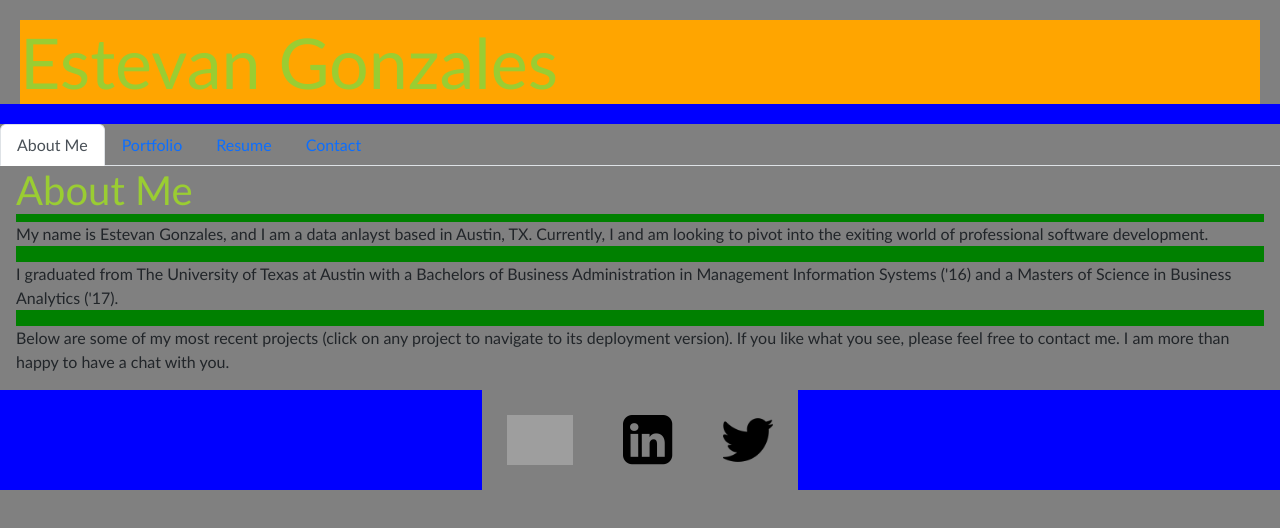
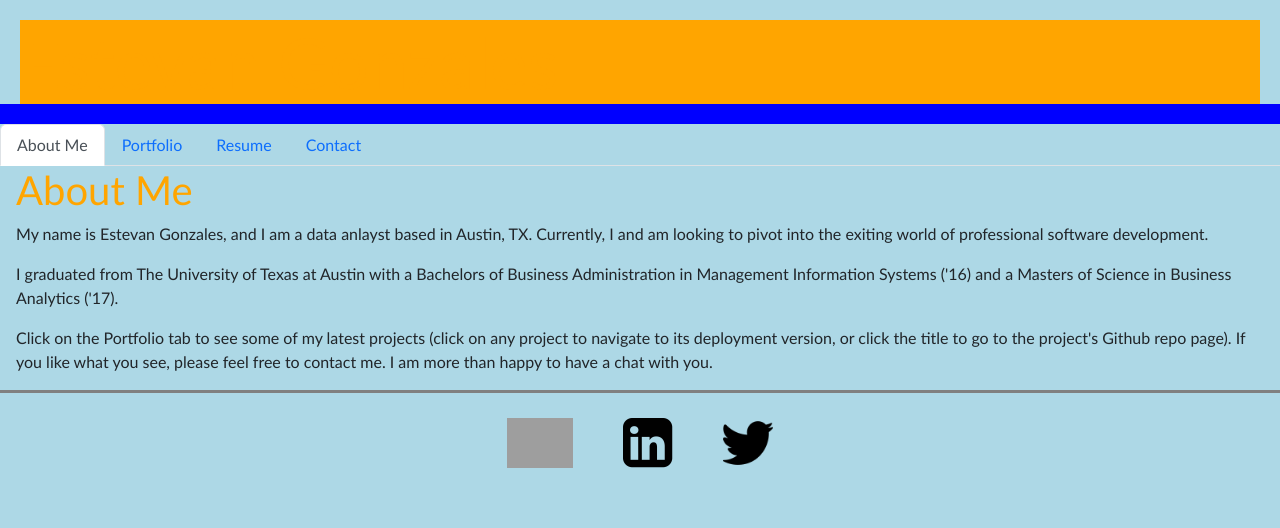
Before and after one commit to Estevan-Gonzales/module-20-challenge-react-portfolio, a React (Vite) app: page / in a window 1280 px wide. Shown: the top 528 px of the page. Built offline with nearby package versions, Linux system fonts and the light colour scheme; grey boxes are pictures that could not be loaded.

Commit message:
Adjusted colors. Added title links

```diff
--- a/src/App.css
+++ b/src/App.css
@@ -4,7 +4,7 @@
   padding: 0;
   font-family: 'Trebuchet MS', 'Lucida Sans Unicode', 'Lucida Grande',
     'Lucida Sans', Arial, sans-serif;
-  background-color: grey;
+  background-color: lightblue;
 }
 
 body {
@@ -18,10 +18,16 @@ body {
 
 }
 
+.header-class {
+  background-color: orange;
+  border-bottom: solid grey;
+}
+
 .footer-container {
   display: flex;
   justify-content: center;
-  background-color: blue;
+  border-top: solid grey;
+  background-color: lightblue;
 }
 
 .contact-image {
@@ -42,11 +48,11 @@ body {
 
 
 .content {
-  background-color: green;
+  background-color: lightblue;
 }
 
 .main-content {
-  background-color: yellow;
+  background-color: lightblue;
 }
 
 .single-project-box {
@@ -60,7 +66,7 @@ body {
 
   width: 40%;
   justify-content: middle;
-  background-color: aqua;
+  background-color: grey;
   margin: 10px;
 }
 
@@ -83,13 +89,13 @@ body {
 
 h1 {
   margin: 32px 0;
-  color: yellowgreen;
+  color: orange;
   font-size: 24px;
 }
 
 h3 {
   margin: auto;
-  color: rgb(66, 171, 231);
+  color: orange
   font-size: 20px;
 }
 
--- a/src/components/Project.jsx
+++ b/src/components/Project.jsx
@@ -8,7 +8,7 @@ function Project(props) {
         {/* When using map you must provide a unique key attribute to each item. Ours is `item.id` */}
         {props.projects.map(item => (
           <div className="single-project" key={item.title}>
-            <div>{item.title}</div>
+            <a href={item.repo}><div>{item.title}</div></a>
             <a href={item.url}><img className="project-image" src={item.image}></img></a>
           </div>
         ))}
--- a/src/components/pages/About.jsx
+++ b/src/components/pages/About.jsx
@@ -5,7 +5,7 @@ export default function About() {
       <div className="content">
           <p>My name is Estevan Gonzales, and I am a data anlayst based in Austin, TX. Currently, I and am looking to pivot into the exiting world of professional software development.</p>
           <p>I graduated from The University of Texas at Austin with a Bachelors of Business Administration in Management Information Systems ('16) and a Masters of Science in Business Analytics ('17).</p>
-          <p>Below are some of my most recent projects (click on any project to navigate to its deployment version). If you like what you see, please feel free to contact me. I am more than happy to have a chat with you.</p>
+          <p>Click on the Portfolio tab to see some of my latest projects (click on any project to navigate to its deployment version, or click the title to go to the project's Github repo page). If you like what you see, please feel free to contact me. I am more than happy to have a chat with you.</p>
       </div>
     </div>
   );
--- a/src/components/pages/Portfolio.jsx
+++ b/src/components/pages/Portfolio.jsx
@@ -5,32 +5,38 @@ const projects = [
   {
     title: 'Board Game Cabinet',
     image: '../src/images/game-cabinet.png',
-    url: 'https://board-game-cabinet-project-2-a7bf951a2669.herokuapp.com/login'
+    url: 'https://board-game-cabinet-project-2-a7bf951a2669.herokuapp.com/login',
+    repo: 'https://github.com/Estevan-Gonzales/project-2-board-game-cabinet'
   },
   {
     title: 'Dishr & Drinkr',
     image: '../src/images/dishranddrinkr.png',
-    url: 'https://estevan-gonzales.github.io/project-1-dishr-and-drinkr/'
+    url: 'https://estevan-gonzales.github.io/project-1-dishr-and-drinkr/',
+    repo: 'https://github.com/Estevan-Gonzales/project-1-dishr-and-drinkr'
   },
   {
     title: 'Coding Study Guide',
     image: '../src/images/study-guide.png',
-    url: 'https://estevan-gonzales.github.io/prework-study-guide/'
+    url: 'https://estevan-gonzales.github.io/prework-study-guide/',
+    repo: 'https://github.com/Estevan-Gonzales/prework-study-guide'
   },
   {
     title: 'Horiseon SEO',
     image: '../src/images/horiseon.png',
-    url: 'https://estevan-gonzales.github.io/module-1-challenge-horiseon-seo/'
+    url: 'https://estevan-gonzales.github.io/module-1-challenge-horiseon-seo/',
+    repo: 'https://github.com/Estevan-Gonzales/module-1-challenge-horiseon-seo'
   },
   {
     title: 'Coding Quiz',
     image: '../src/images/coding-quiz.png',
-    url: 'https://estevan-gonzales.github.io/module-4-challenge-javascript-code-quiz/index.html'
+    url: 'https://estevan-gonzales.github.io/module-4-challenge-javascript-code-quiz/index.html',
+    repo: 'https://github.com/Estevan-Gonzales/module-4-challenge-javascript-code-quiz'
   },
   {
     title: 'Weather Dashboard',
     image: "../src/images/weather-dashboard.png",
-    url: 'https://estevan-gonzales.github.io/module-6-challenge-weather-dashboard/'
+    url: 'https://estevan-gonzales.github.io/module-6-challenge-weather-dashboard/',
+    repo: 'https://github.com/Estevan-Gonzales/module-6-challenge-weather-dashboard'
   }
 ];
 
```
